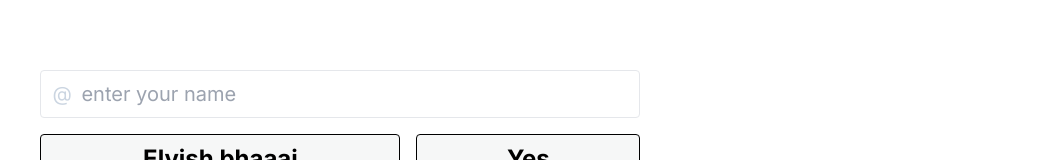
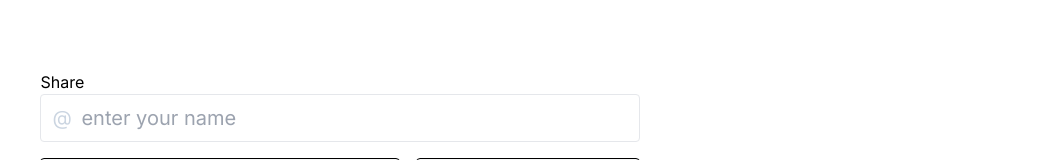
Before and after one commit to a20hek/elvishbhai, a Next.js app: page / in a window 1280 px wide. Shown: the part 594-754 px from the top of the page, without its empty margins (105-1165 px from the left). Built offline with nearby package versions, Linux system fonts and the light colour scheme; no server answers.

Commit message:
feat: share button

```diff
--- a/src/pages/index.tsx
+++ b/src/pages/index.tsx
@@ -1,7 +1,7 @@
 import { ProgressBar } from '@/components/progress-bar';
 import { Mixpanel } from '@/lib/mixpanel';
 import axios from 'axios';
-import { Inter } from 'next/font/google';
+import { Inter, Share } from 'next/font/google';
 import Head from 'next/head';
 import { useEffect, useRef, useState } from 'react';
 
@@ -151,6 +151,38 @@ export default function Home() {
 		}
 	};
 
+	const ShareButton = ({ title, text, url }: any) => {
+		const [isShareSupported, setIsShareSupported] = useState(false);
+
+		useEffect(() => {
+			if (typeof window !== 'undefined' && 'navigator' in window) {
+				setIsShareSupported('share' in navigator);
+			}
+		}, []);
+
+		const handleShareClick = async () => {
+			if (isShareSupported && navigator.share) {
+				try {
+					await navigator.share({
+						title,
+						text,
+						url,
+					});
+				} catch (error) {
+					console.error('Something went wrong with sharing', error);
+				}
+			} else {
+				alert('Web Share is not supported on your device.');
+			}
+		};
+
+		return (
+			<button disabled={!isShareSupported} onClick={handleShareClick}>
+				Share
+			</button>
+		);
+	};
+
 	return (
 		<>
 			<Head>
@@ -185,6 +217,11 @@ export default function Home() {
 							elvishCount={elvishCount}
 							yesCount={yesCount}
 							rotateElvish={rotateElvish}
+						/>
+						<ShareButton
+							title='Check this out!'
+							text='Sharing from my awesome app'
+							url='https://elvishbhai.com'
 						/>
 						<div className='space-y-4'>
 							<div className='relative'>
```
